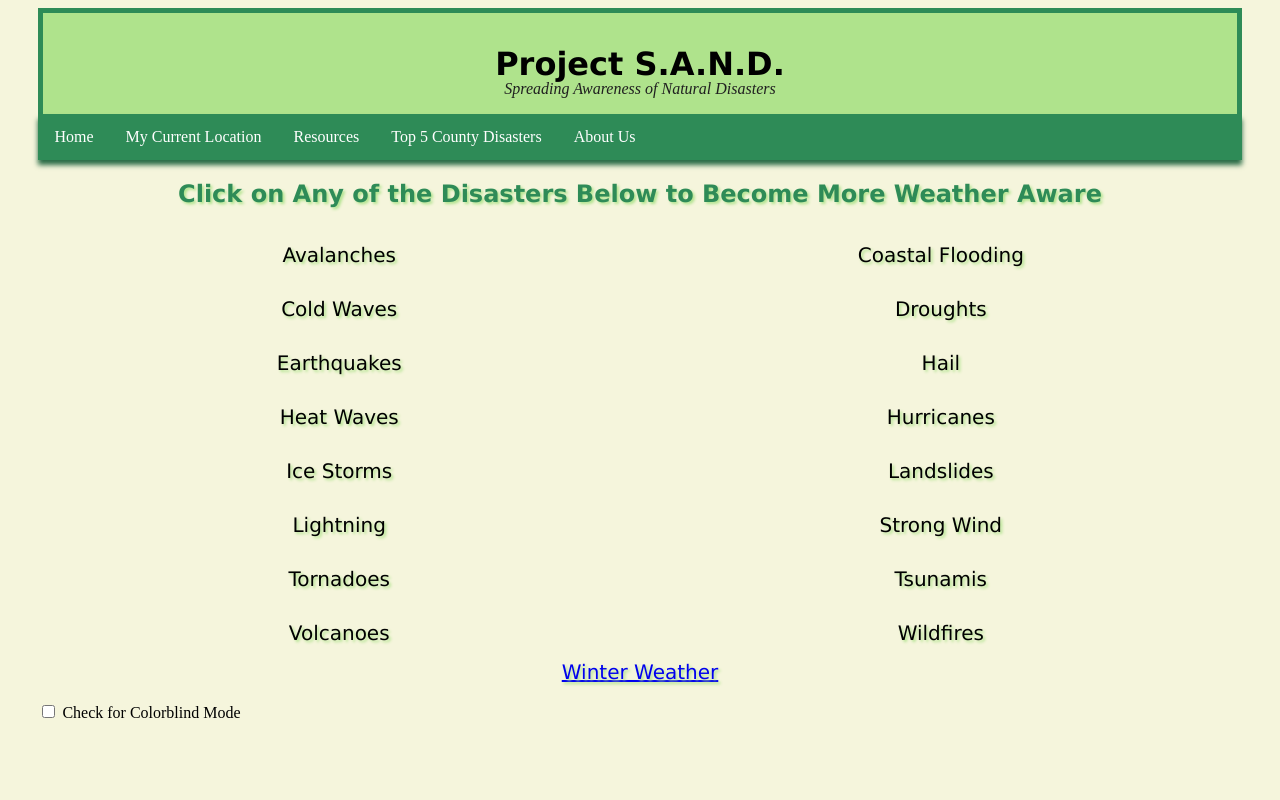
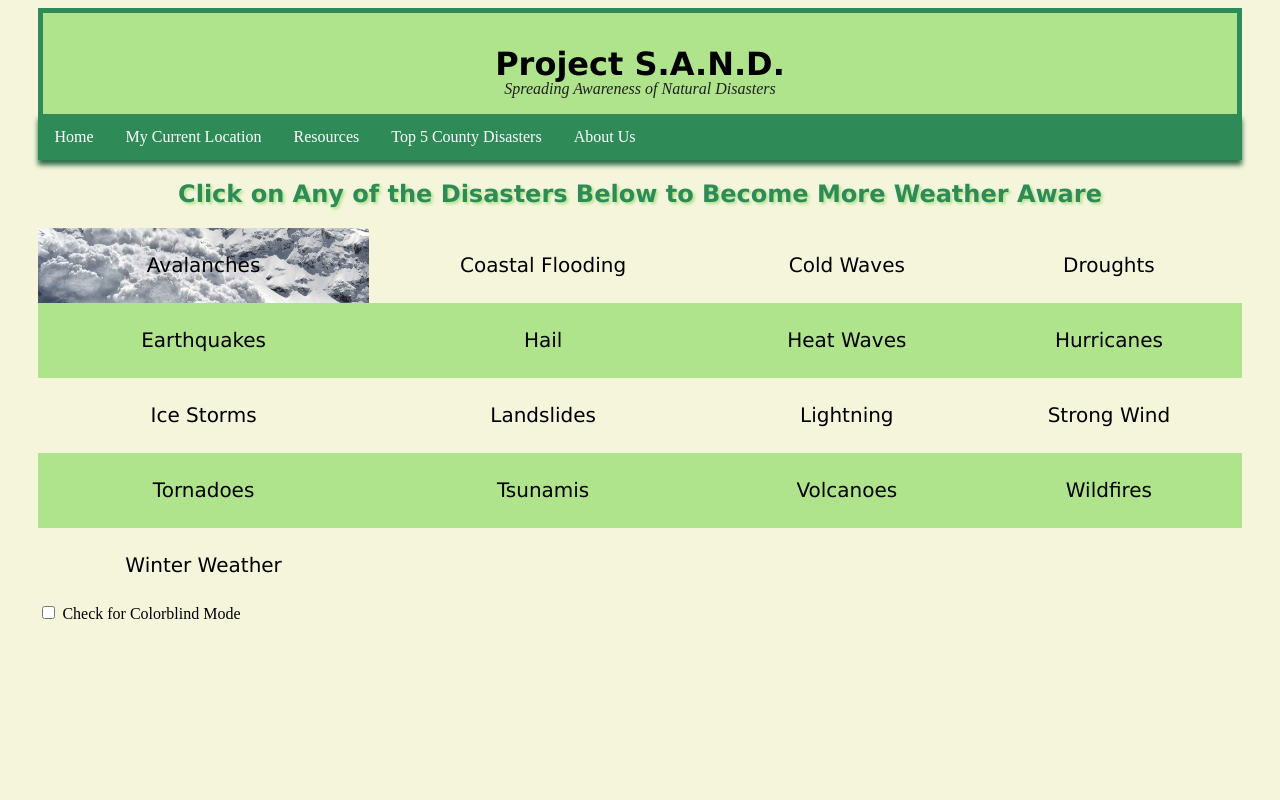
Before and after one commit to dynamiquet/Project-SAND, a Flask app: page /resources in a window 1280 px wide. Run offline with Flask 3, Linux system fonts and the light colour scheme.

Commit message:
Reworked the resources page. Now working on background images for each resource

```diff
--- a/static/datastyle.css
+++ b/static/datastyle.css
@@ -1,33 +1,34 @@
-* {
-	box-sizing: border-box;
-}
-
-div.column a {
-	float: left;
-	width: 50%;
-	padding: 15px;
-	align-items: center;
-	text-align: center;
-	flex-direction: column;
+.resourcestable a {
 	color: black;
 	text-decoration: none;
-	text-shadow: 2px 2px 3px #afe38c;
-	font-family: Verdana, Geneva, sans-serif;
-	font-size: 20px;
-}
-
-div.loneelement {
-	color: black;
-	text-decoration: none;
-	text-shadow: 2px 2px 3px #afe38c;
 	font-family: Verdana, Geneva, sans-serif;
 	font-size: 20px;
 	text-align: center;
 }
 
-.row:after {
-	content: "";
-	clear: both;
+.resourcestable {
+	width: 100%;
+	border-collapse: collapse;
+	border: none;
+}
+
+td {
+	text-align: center;
+	padding: 8px;
+}
+
+.avalanche {
+	background-image: url('../static/images/avalanche.jpg');
+	background-size: cover;
+	background-position: center;
+}
+
+tr:nth-child(even) {
+	background-color: #afe38c;
+}
+
+tr {
+	height: 75px;
 }
 
 #project-title {
--- a/templates/resources.html
+++ b/templates/resources.html
@@ -19,48 +19,36 @@
 
         <div>
             <h2> Click on Any of the Disasters Below to Become More Weather Aware </h2>
-            <div class="row">
-                <div class="column">
-                    <a href="https://www.ready.gov/avalanche">Avalanches</a>
-
-                    <a href="https://www.fema.gov/blog/preparing-coastal-hazards-comprehensive-guide">Coastal Flooding</a>
-
-                    <a href="https://www.ifrc.org/our-work/disasters-climate-and-crises/what-disaster/cold-waves">Cold Waves</a>
-
-                    <a href="https://www.ready.gov/drought">Droughts</a>
-
-                    <a href="https://www.ready.gov/earthquakes">Earthquakes</a>
-
-                    <a href="https://nmems.org/natural-disasters/how-to-prepare-for-a-hail-storm/">Hail</a>
-
-                    <a href="https://www.ready.gov/heat">Heat Waves</a>
-
-                    <a href="https://www.ready.gov/hurricanes">Hurricanes</a>
-                </div>
-                <div class="column">
-                    <a href="https://www.battlbox.com/blogs/outdoors/what-to-do-during-an-ice-storm-a-comprehensive-survival-guide">Ice Storms</a>
-
-                    <a href="https://www.ready.gov/landslides-debris-flow">Landslides</a>
-
-                    <a href="https://www.ready.gov/thunderstorms-lightning">Lightning</a>
-
-                    <a href="https://www.weather.gov/safety/wind-before">Strong Wind</a>
-
-                    <a href="https://www.ready.gov/tornadoes">Tornadoes</a>
-
-                    <a href="https://www.ready.gov/tsunamis">Tsunamis</a>
-
-                    <a href="https://www.ready.gov/volcanoes">Volcanoes</a>
-
-                    <a href="https://www.ready.gov/wildfires">Wildfires</a>
-                </div>
-            </div>
-            <div class="loneelement">
-                <a href="https://www.ready.gov/winter-weather">Winter Weather</a>
-            </div>
+            <table class="resourcestable">
+                <tr>
+                    <td class="avalanche"> <a href="https://www.ready.gov/avalanche">Avalanches</a> </td>
+                    <td> <a href="https://www.fema.gov/blog/preparing-coastal-hazards-comprehensive-guide">Coastal Flooding</a> </td>
+                    <td> <a href="https://www.ifrc.org/our-work/disasters-climate-and-crises/what-disaster/cold-waves">Cold Waves</a> </td>
+                    <td> <a href="https://www.ready.gov/drought">Droughts</a> </td>
+                </tr>
+                <tr>
+                    <td> <a href="https://www.ready.gov/earthquakes">Earthquakes</a> </td>
+                    <td> <a href="https://nmems.org/natural-disasters/how-to-prepare-for-a-hail-storm/">Hail</a> </td>
+                    <td> <a href="https://www.ready.gov/heat">Heat Waves</a> </td>
+                    <td> <a href="https://www.ready.gov/hurricanes">Hurricanes</a> </td>
+                </tr>
+                <tr>
+                    <td> <a href="https://www.battlbox.com/blogs/outdoors/what-to-do-during-an-ice-storm-a-comprehensive-survival-guide">Ice Storms</a> </td>
+                    <td> <a href="https://www.ready.gov/landslides-debris-flow">Landslides</a> </td>
+                    <td> <a href="https://www.ready.gov/thunderstorms-lightning">Lightning</a> </td>
+                    <td> <a href="https://www.weather.gov/safety/wind-before">Strong Wind</a> </td>
+                </tr>
+                <tr>
+                    <td> <a href="https://www.ready.gov/tornadoes">Tornadoes</a> </td>
+                    <td> <a href="https://www.ready.gov/tsunamis">Tsunamis</a> </td>
+                    <td> <a href="https://www.ready.gov/volcanoes">Volcanoes</a> </td>
+                    <td> <a href="https://www.ready.gov/wildfires">Wildfires</a> </td>
+                </tr>
+                <tr>
+                    <td> <a href="https://www.ready.gov/winter-weather">Winter Weather</a> </td>
+                </tr>
+            </table>
         </div>
-
-        <br>
 
         <div id="getColorblindMode">
             <input type="checkbox" id="colorblind-mode" onclick="colorblindMode()">
```
Also changed, not shown: static/images/avalanche.jpg (added).
